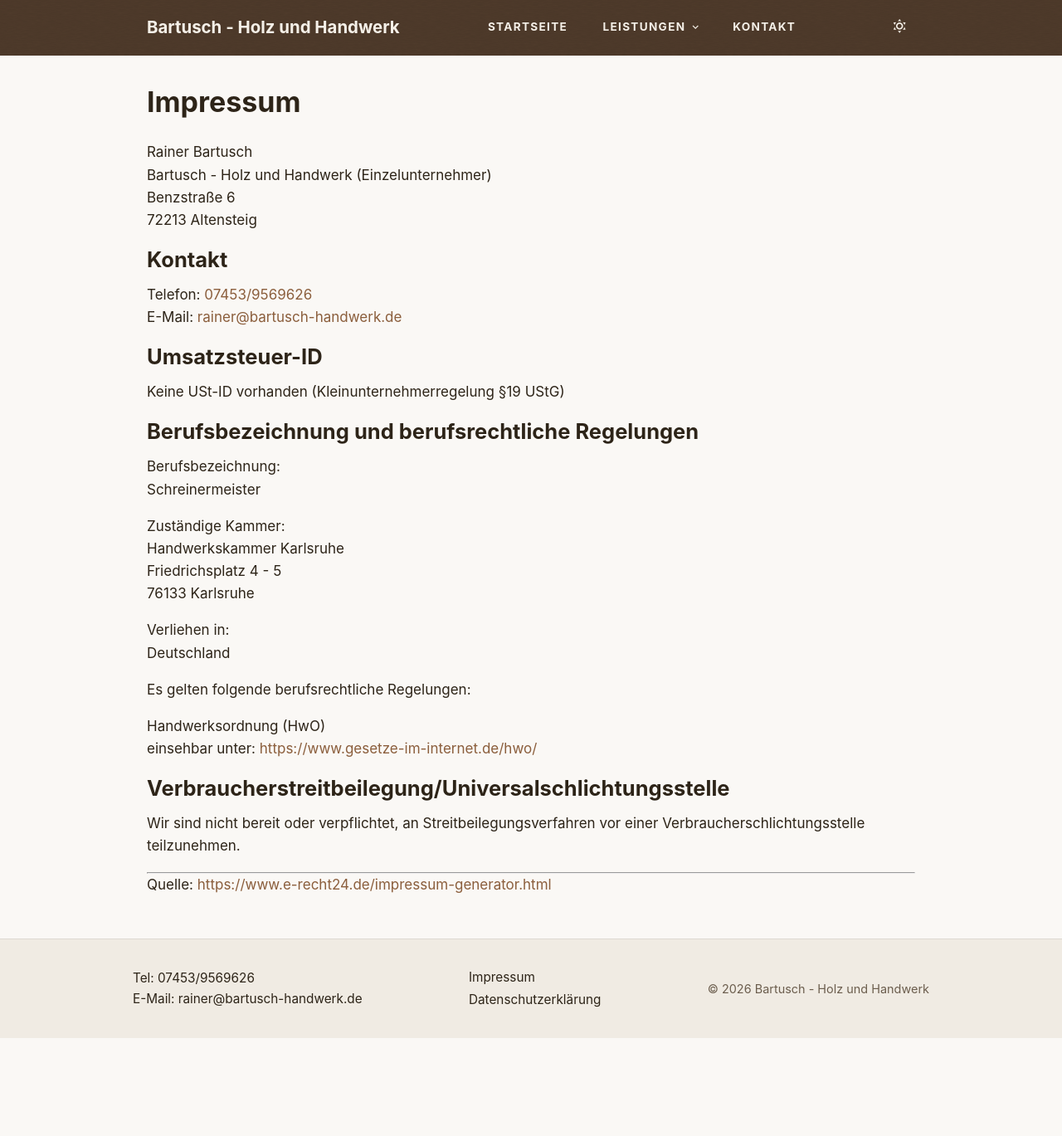
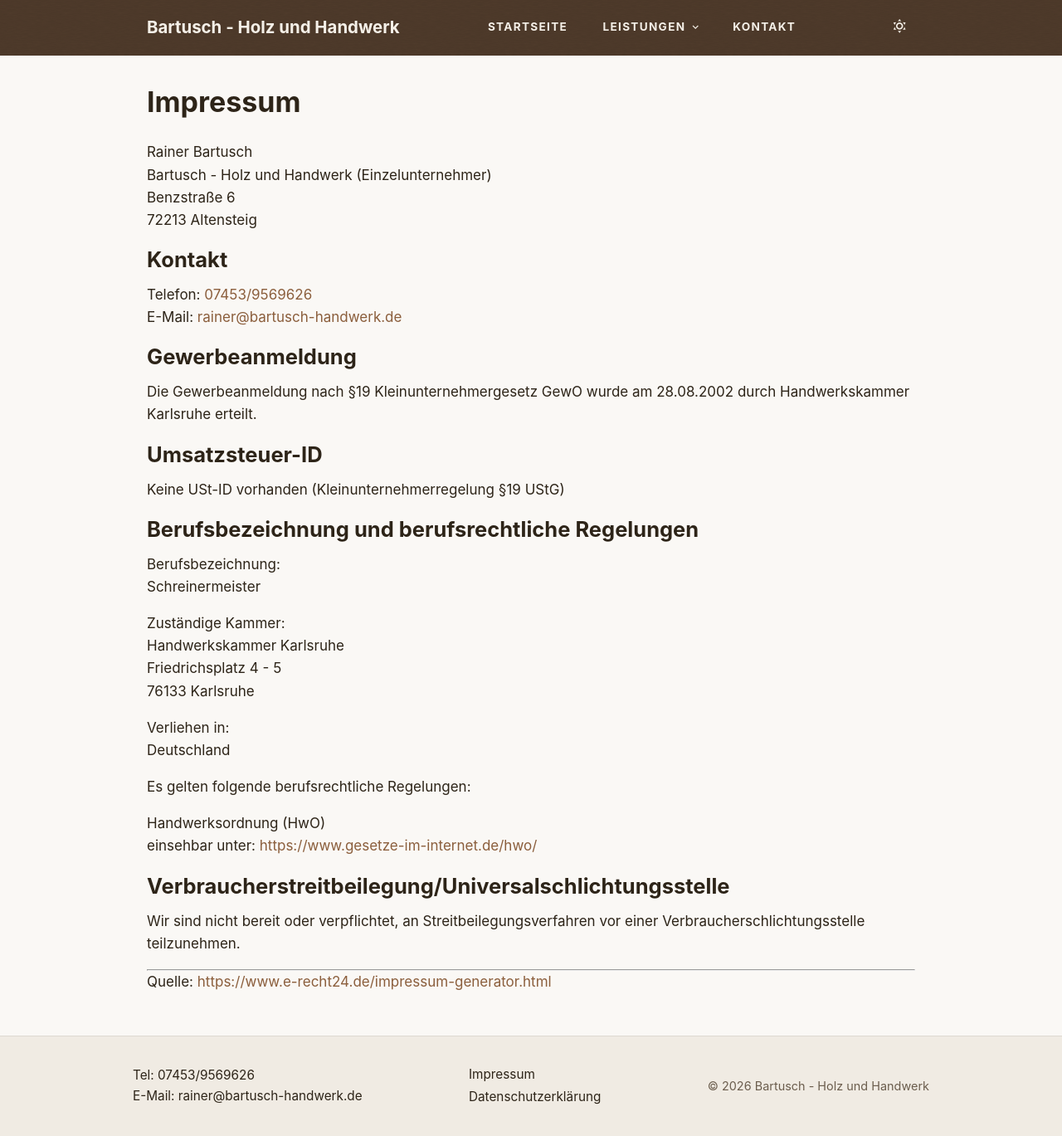
Before and after one commit to bartusch-handwerk/bartusch-handwerk-jekyll, a Jekyll site: the page built from _pages/impressum.md, in a window 1280 px wide. Shown: the whole page at 83% size. Built offline with Jekyll 4.4.1, drawn with Linux system fonts in a browser that asks for light colours; before the commit the page ends 1251 px from its top, so only the background shows below that.

Commit message:
content: add Gewerbeanmeldung section to impressum
Co-Authored-By: Claude Opus 4.5 <noreply@anthropic.com>

```diff
--- a/_pages/impressum.md
+++ b/_pages/impressum.md
@@ -14,6 +14,10 @@ Benzstraße 6<br>
 
 Telefon: [07453/9569626](tel:+4974539569626)<br>
 E-Mail: [rainer@bartusch-handwerk.de](mailto:rainer@bartusch-handwerk.de)
+
+## Gewerbeanmeldung
+
+Die Gewerbeanmeldung nach §19 Kleinunternehmergesetz GewO wurde am 28.08.2002 durch Handwerkskammer Karlsruhe erteilt.
 
 ## Umsatzsteuer-ID
 
```
